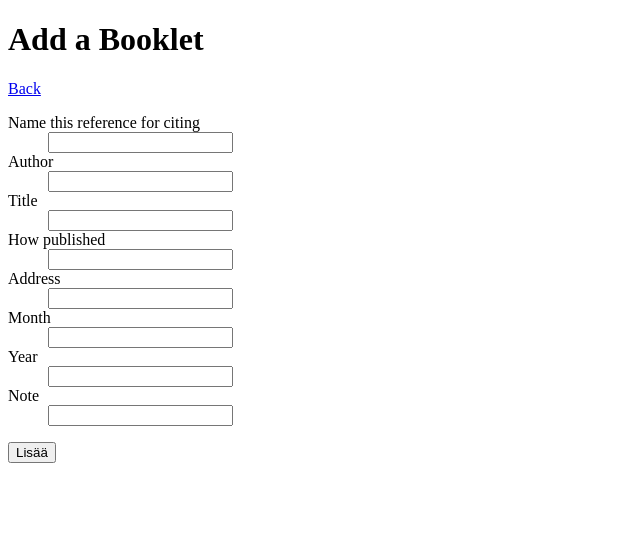
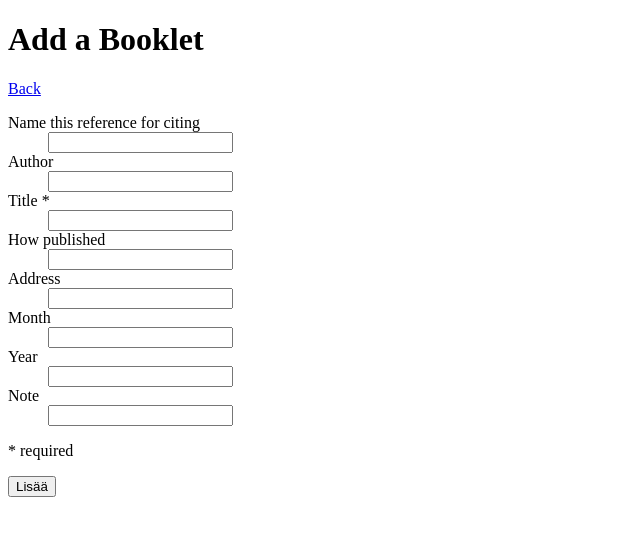
Before and after one commit to hylje/Hauska, a Flask app: page /add/booklet in a window 1280 px wide. Shown: the top 536 px of the page, without its empty margins (0-640 px from the left). Run offline with Flask 2, Linux system fonts and the light colour scheme; some libraries are stand-ins or nearby versions.

Commit message:
Booklet validaattorit

```diff
--- a/hauska/forms.py
+++ b/hauska/forms.py
@@ -14,11 +14,11 @@ class BaseForm(Form):
             raise ValidationError("This reference name already exists")
 
 class ArticleForm(BaseForm):
-    author = StringField("Author", validators=[validators.input_required()])
-    title = StringField("Title", validators=[validators.input_required()])
-    journal = StringField("Journal", validators=[validators.input_required()])
-    year = IntegerField("Year", validators=[validators.input_required()])
-    volume = IntegerField("Volume", validators=[validators.input_required()])
+    author = StringField("Author *", validators=[validators.input_required()])
+    title = StringField("Title *", validators=[validators.input_required()])
+    journal = StringField("Journal *", validators=[validators.input_required()])
+    year = IntegerField("Year *", validators=[validators.input_required()])
+    volume = IntegerField("Volume *", validators=[validators.input_required()])
     number = IntegerField("Number", validators=[validators.optional()])
     pages = StringField("Pages", validators=[validators.optional()])
     month = IntegerField("Month", validators=[validators.optional()])
@@ -39,13 +39,13 @@ class BookForm(BaseForm):
     note = StringField("Note")
 
 class BookletForm(BaseForm):
-    author = StringField("Author")
-    title = StringField("Title")
-    howpublished = StringField("How published")
-    address = IntegerField("Address")
-    month = IntegerField("Month")
-    year = IntegerField("Year")
-    note = StringField("Note")
+    author = StringField("Author", validators=[validators.optional()])
+    title = StringField("Title *", validators=[validators.input_required()])
+    howpublished = StringField("How published", validators=[validators.optional()])
+    address = IntegerField("Address", validators=[validators.optional()])
+    month = IntegerField("Month", validators=[validators.optional()])
+    year = IntegerField("Year", validators=[validators.optional()])
+    note = StringField("Note", validators=[validators.optional()])
 
 class ConferenceForm(BaseForm):
     author = StringField("Author")
--- a/hauska/templates/add_booklet.html
+++ b/hauska/templates/add_booklet.html
@@ -16,6 +16,7 @@
     {{ render_field(form.year) }}
     {{ render_field(form.note) }}
   </dl>
+  <p>* required</p>
   <p>
     <input type="submit" value="Lisää">
   </p>
```
